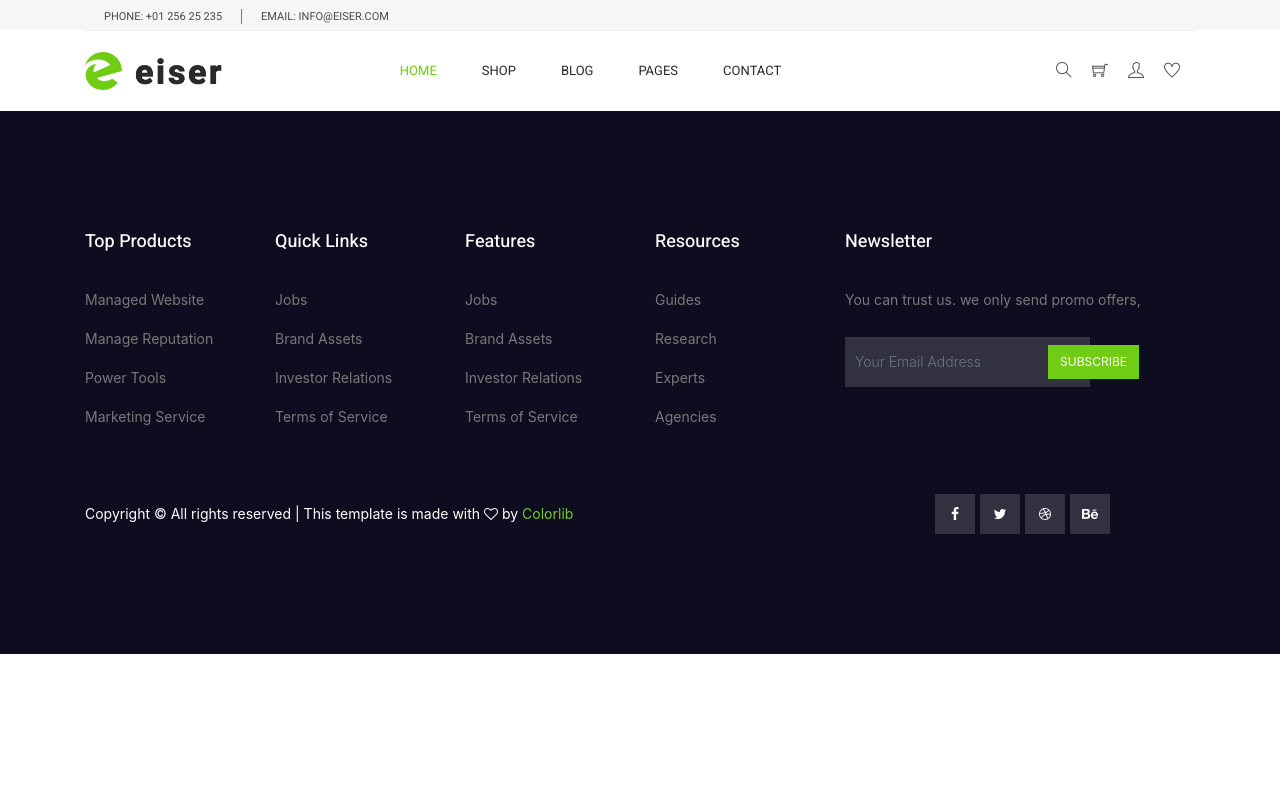
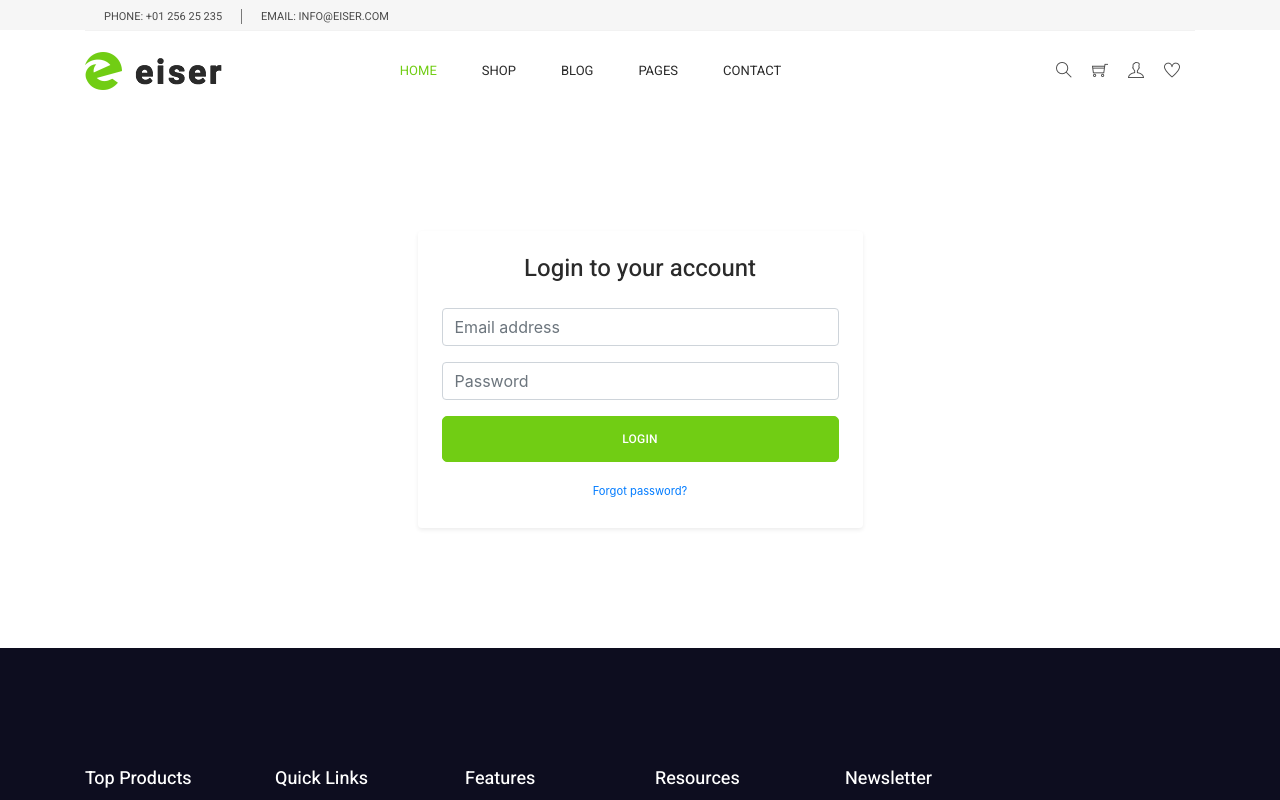
Before and after one commit to Simonaognyanova05/E-Commerce, a React (Create React App) app in the folder shop/: page /login in a window 1280 px wide. Shown: the top 800 px of the page. Built offline with nearby package versions, Linux system fonts and the light colour scheme.

Commit message:
Add login request

```diff
--- a/shop/src/App.js
+++ b/shop/src/App.js
@@ -11,6 +11,7 @@ import Elements from "./components/Elements";
 import DetailsBlog from "./components/DetailsBlog";
 import DetailsProduct from "./components/DetailsProduct";
 import Tracking from "./components/Tracking";
+import Login from "./components/Login";
 
 
 function App() {
@@ -28,6 +29,8 @@ function App() {
         <Route path="/detailsBlog" element={<DetailsBlog />} />
         <Route path="/detailsProduct" element={<DetailsProduct />} />
         <Route path="/tracking" element={<Tracking />} />
+        <Route path="/login" element={<Login />} />
+
 
 
 
--- /dev/null
+++ b/shop/src/components/Login.js
@@ -0,0 +1,71 @@
+import { useAuth } from "../contexts/AuthContext";
+import { useNavigate } from "react-router-dom";
+import { login } from "../services/login";
+
+export default function Login() {
+    const navigate = useNavigate();
+    const { onLogin } = useAuth();
+
+    const handleSubmit = async (e) => {
+        e.preventDefault();
+
+        const formData = new FormData(e.currentTarget);
+        const { email, password } = Object.fromEntries(formData);
+
+        const result = await login(email, password);
+        alert("Успешно влизане!");
+        onLogin(result);
+        navigate('/');
+    };
+
+    return (
+        <section className="login_area section_gap">
+            <div className="container">
+                <div className="row justify-content-center">
+                    <div className="col-lg-5 col-md-7 col-sm-10">
+                        <div className="login_form_inner p-4 shadow-sm bg-white rounded">
+                            <h3 className="text-center mb-4">Login to your account</h3>
+
+                            <form onSubmit={handleSubmit}>
+                                <div className="form-group mb-3">
+                                    <input
+                                        type="email"
+                                        name="email"
+                                        className="form-control"
+                                        placeholder="Email address"
+                                        required
+                                    />
+                                </div>
+
+                                <div className="form-group mb-3">
+                                    <input
+                                        type="password"
+                                        name="password"
+                                        className="form-control"
+                                        placeholder="Password"
+                                        required
+                                    />
+                                </div>
+
+                                <div className="form-group text-center">
+                                    <button
+                                        type="submit"
+                                        className="main_btn w-100"
+                                    >
+                                        Login
+                                    </button>
+                                </div>
+
+                                <div className="text-center mt-3">
+                                    <a href="#" className="small">
+                                        Forgot password?
+                                    </a>
+                                </div>
+                            </form>
+                        </div>
+                    </div>
+                </div>
+            </div>
+        </section>
+    );
+}
--- /dev/null
+++ b/shop/src/config/firebase.js
@@ -0,0 +1,19 @@
+import { initializeApp } from "firebase/app";
+import { getAuth, GoogleAuthProvider } from "firebase/auth";
+import { getFirestore } from "firebase/firestore";
+
+const firebaseConfig = {
+    apiKey: "AIzaSyDQvpLxSg7Rf4CYqzduMTZZPWH2YX3eytM",
+    authDomain: "e-commerce-9557d.firebaseapp.com",
+    projectId: "e-commerce-9557d",
+    storageBucket: "e-commerce-9557d.firebasestorage.app",
+    messagingSenderId: "943360865134",
+    appId: "1:943360865134:web:769da738486ee8b594477f",
+    measurementId: "G-12ZE3674RB"
+};
+
+const app = initializeApp(firebaseConfig);
+
+export const auth = getAuth(app);
+export const googleProvider = new GoogleAuthProvider();
+export const db = getFirestore(app);
--- /dev/null
+++ b/shop/src/contexts/AuthContext.js
@@ -0,0 +1,48 @@
+import { useState, createContext, useContext } from 'react';
+
+export const AuthContext = createContext();
+
+const initialState = {
+    _id: '',
+    name: '',
+    email: '',
+};
+
+export const AuthProvider = ({ children }) => {
+    const [user, setUser] = useState(() => {
+        const storedUser = localStorage.getItem('user');
+        try {
+            return storedUser ? JSON.parse(storedUser) : initialState;
+        } catch (error) {
+            console.error('Invalid user data in localStorage', error);
+            return initialState;
+        }
+    });
+
+    const onRegister = (authData) => {
+        console.log('User registered:', authData);
+        setUser(authData);
+        localStorage.setItem('user', JSON.stringify(authData));
+    };
+
+    const onLogin = (authData) => {
+        console.log('User logged in:', authData);
+        setUser(authData);
+        localStorage.setItem('user', JSON.stringify(authData));
+    };
+
+    const onLogout = () => {
+        setUser(initialState);
+        localStorage.removeItem('user');
+    };
+
+    return (
+        <AuthContext.Provider value={{ user, onRegister, onLogout, onLogin }}>
+            {children}
+        </AuthContext.Provider>
+    );
+};
+
+export const useAuth = () => {
+    return useContext(AuthContext);
+}
--- a/shop/src/index.js
+++ b/shop/src/index.js
@@ -4,13 +4,16 @@ import './index.css';
 import App from './App';
 import reportWebVitals from './reportWebVitals';
 import { BrowserRouter } from 'react-router-dom';
+import { AuthContext, AuthProvider } from './contexts/AuthContext';
 
 const root = ReactDOM.createRoot(document.getElementById('root'));
 root.render(
   <React.StrictMode>
-    <BrowserRouter>
-      <App />
-    </BrowserRouter>
+    <AuthProvider>
+      <BrowserRouter basename="/">
+        <App />
+      </BrowserRouter>
+    </AuthProvider>
   </React.StrictMode>
 );
 
--- /dev/null
+++ b/shop/src/services/login.js
@@ -0,0 +1,20 @@
+import { signInWithEmailAndPassword } from "firebase/auth";
+import { auth } from "../config/firebase";
+
+export async function login(email, password) {
+    try {
+        const userCredential = await signInWithEmailAndPassword(auth, email, password);
+        return userCredential.user;
+    } catch (error) {
+        console.error("Firebase Auth Error Code:", error.code);
+        console.error("Firebase Auth Error Message:", error.message);
+
+        if (error.code === "auth/user-not-found") {
+            throw new Error("Потребителят не съществува!");
+        } else if (error.code === "auth/wrong-password") {
+            throw new Error("Грешна парола!");
+        } else {
+            throw new Error("Възникна грешка при влизане!");
+        }
+    }
+}
```
